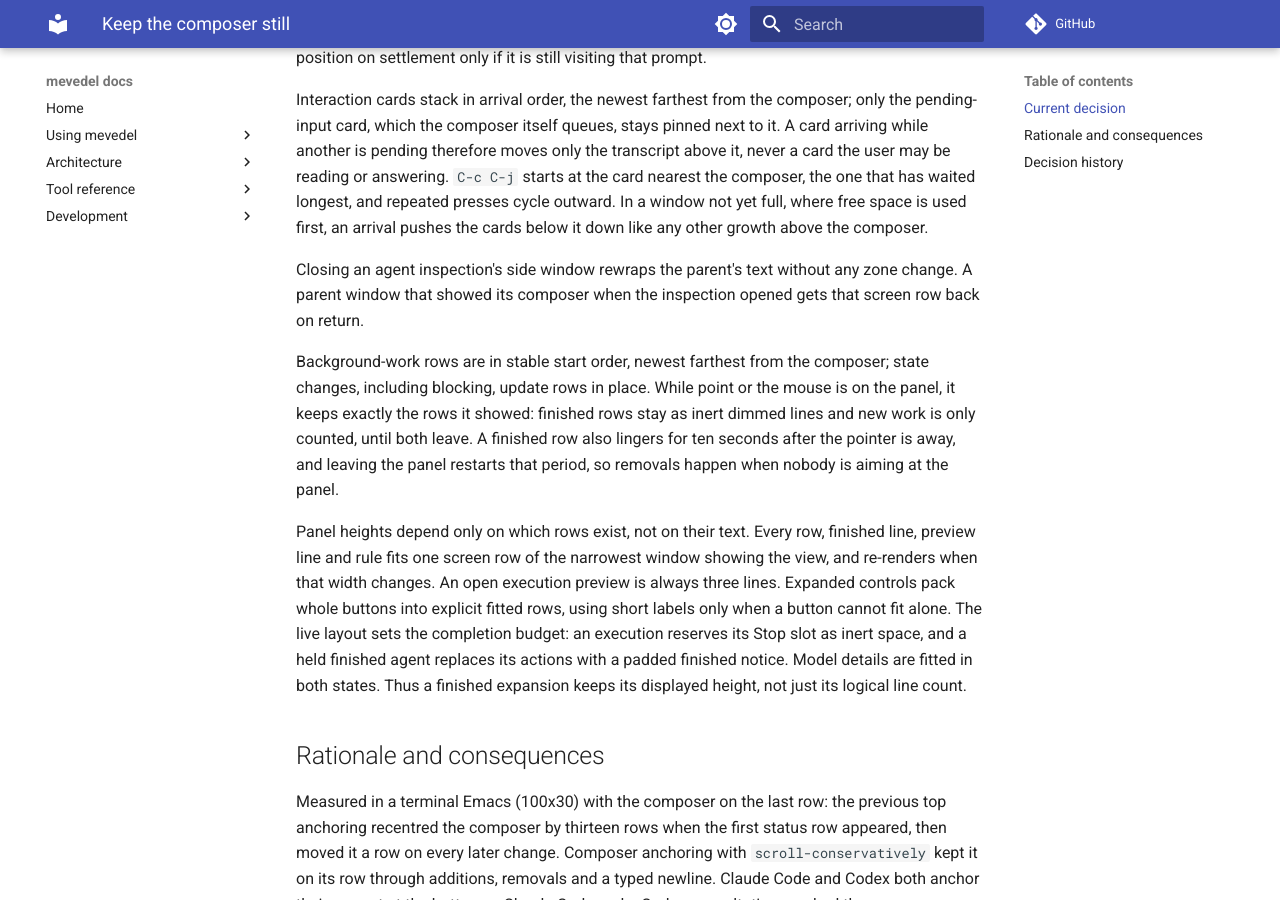
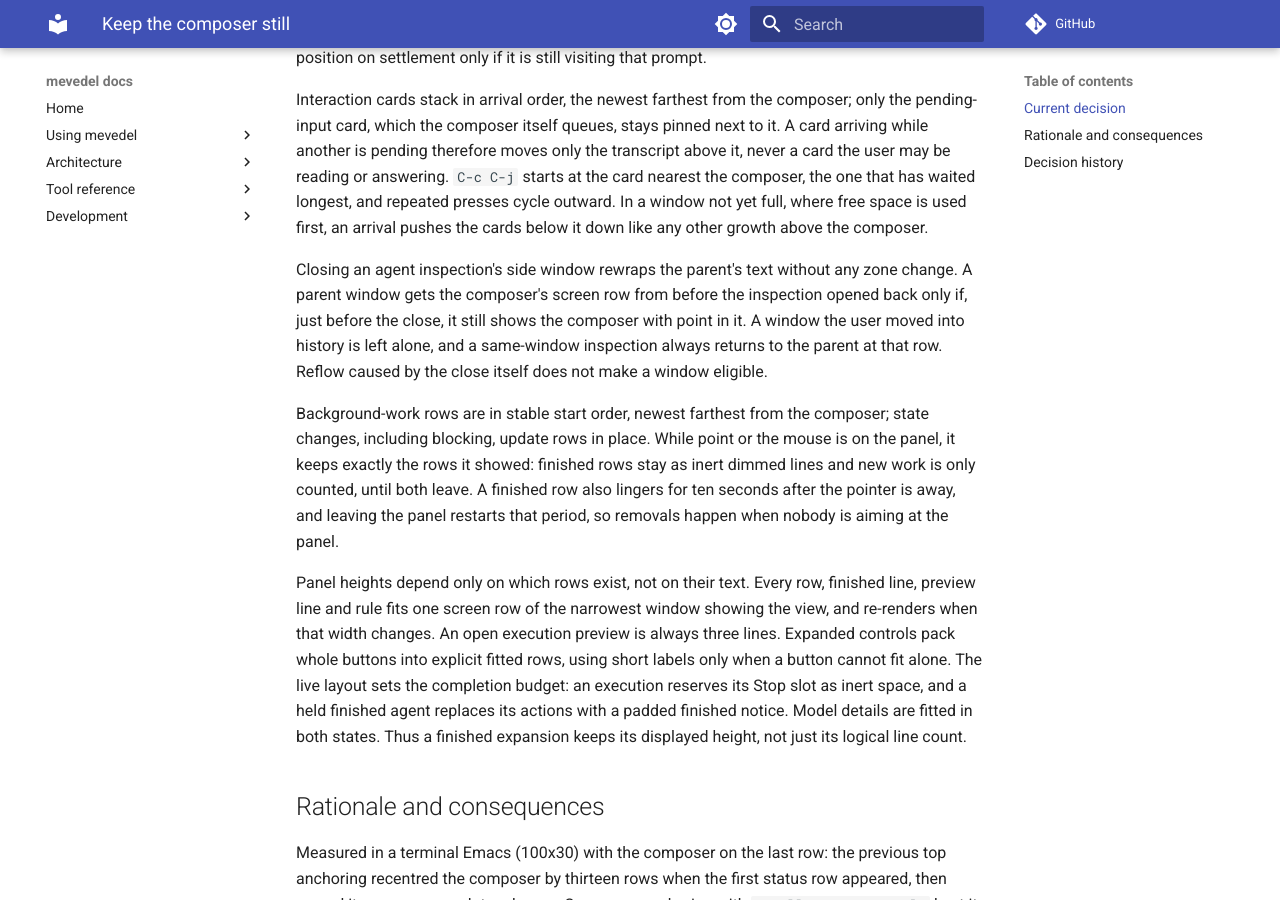
Before and after one commit to FrauH0lle/mevedel, an MkDocs documentation site: the page built from docs/adr/0126-keep-the-composer-still.md, in a window 1280 px wide and 900 px high, scrolled down 769 px. Built offline with MkDocs 1.6.1 and Material for MkDocs 9.7.7, drawn with Linux system fonts in a browser that asks for light colours; comment, search, counter and statistics services are not loaded.

Commit message:
fix(view): Keep parent history position when closing inspection
Closing an agent inspection restored the composer rows captured when it
opened, even in a parent window the user had since moved into earlier
history, jumping its start back to the composer. Decide eligibility
before any window closes: restore only parent windows that still show the
composer with point in it, and same-window inspections that return to the
parent. Reflow caused by the close no longer qualifies a window.

* mevedel-view-agent.el (mevedel-view--agent-transcript-following-anchors):
New function filtering opening-time anchors before the close.
(mevedel-view--kill-agent-transcript-view): Use it before quit-window and
restore only the eligible anchors; update the docstring.

* test/test-mevedel-view-agent.el
(mevedel-view--kill-agent-transcript-view/history-navigation)
(mevedel-view--kill-agent-transcript-view/offscreen-composer): New tests
for real intervening history navigation and for a composer that is
offscreen before the close but visible after its reflow.

* docs/view.md (Agent transcript inspection): Document which parent
windows regain their composer row.

* docs/adr/0126-keep-the-composer-still.md: Likewise.

```diff
--- a/docs/adr/0126-keep-the-composer-still.md
+++ b/docs/adr/0126-keep-the-composer-still.md
@@ -41,8 +41,11 @@
 any other growth above the composer.
 
 Closing an agent inspection's side window rewraps the parent's text without
-any zone change. A parent window that showed its composer when the inspection
-opened gets that screen row back on return.
+any zone change. A parent window gets the composer's screen row from before
+the inspection opened back only if, just before the close, it still shows the
+composer with point in it. A window the user moved into history is left alone,
+and a same-window inspection always returns to the parent at that row. Reflow
+caused by the close itself does not make a window eligible.
 
 Background-work rows are in stable start order, newest farthest from the
 composer; state changes, including blocking, update rows in place. While point
```
Also changed, not shown: docs/view.md (+4 -1 lines), 2 other files.
